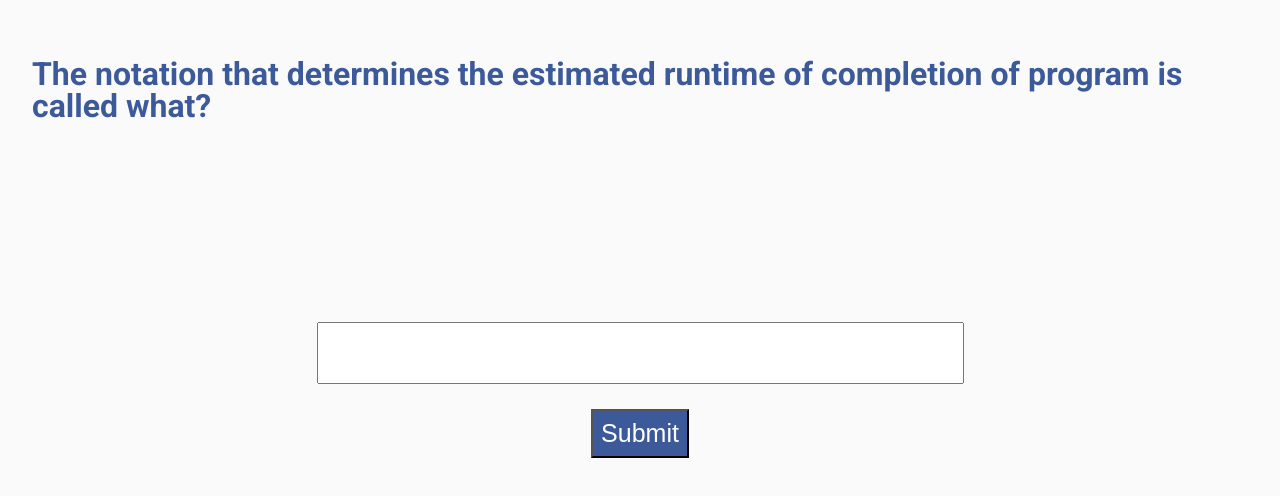
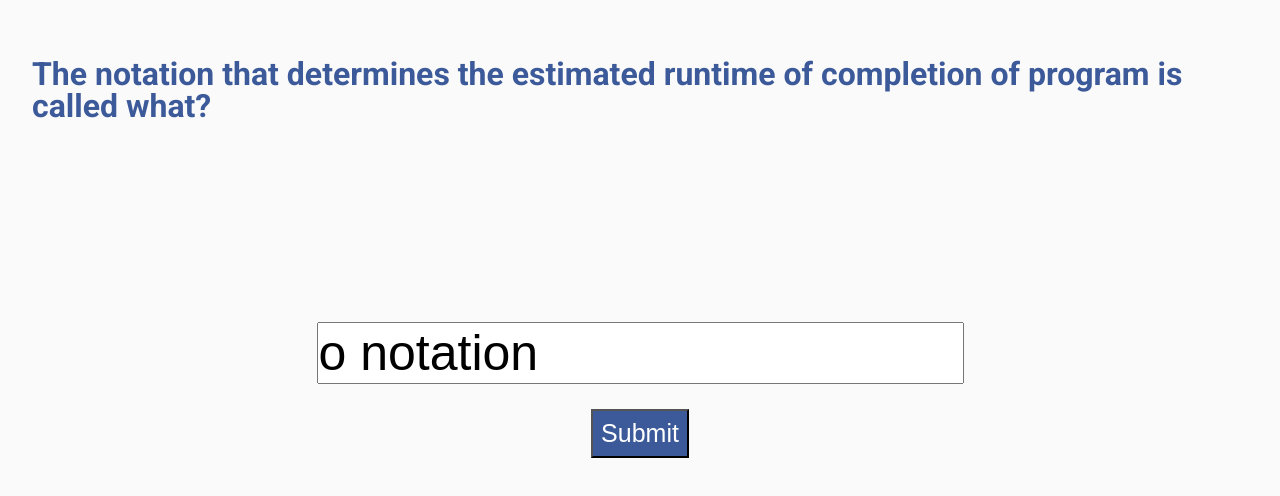
Before and after one commit to callummaguire/questionnaire-generator, a React (Create React App) app: page /questionpage in a window 1280 px wide. Shown: the part 142-638 px from the top of the page. Built offline with nearby package versions, Linux system fonts and the light colour scheme.

Commit message:
fix bug that crash application on submit

```diff
--- a/src/index.tsx
+++ b/src/index.tsx
@@ -7,6 +7,7 @@ import { BrowserRouter, Route, Switch } from "react-router-dom";
 ReactDOM.render(
   <>
     <BrowserRouter>
+      {/* Need for component where route aren't found */}
       <Switch>
         <Route exact path="/" component={App} />
         <Route path="/questionpage" component={StartQuestionPage} />
--- a/src/pages/start-question-page/start-question-page.tsx
+++ b/src/pages/start-question-page/start-question-page.tsx
@@ -1,5 +1,5 @@
 import React, { useState } from "react";
-import RenderQuestionComponent from "../../render-component/render-question-component";
+import RenderedQuestionComponent from "../../render-component/render-question-component";
 
 let apiQuestions = [
   {
@@ -22,12 +22,13 @@ let apiQuestions = [
 
 const StartQuestionPage: React.FC = () => {
   const [questions, setQuestions] = useState(apiQuestions);
+  console.log("start page questions", questions);
   return (
     <div className="container-center">
-      <RenderQuestionComponent
+      <RenderedQuestionComponent
         questions={questions}
         setQuestions={setQuestions}
-      ></RenderQuestionComponent>
+      ></RenderedQuestionComponent>
     </div>
   );
 };
--- a/src/question-component/typed-answer/typed-answer.tsx
+++ b/src/question-component/typed-answer/typed-answer.tsx
@@ -9,18 +9,21 @@ function handleOnChange(e: any, setAnswer: any) {
 }
 
 function handleButtonClick(answerState: any, question: any, setQuestions: any) {
-  console.log(answerState, question);
+  console.log("handle buton click", answerState, question);
 
   if (question.answer === answerState) {
     console.log(question);
-    setQuestions((prevState: any) => (prevState[0].completed = false));
+    setQuestions((prevState: any) => {
+      prevState[0].completed = true;
+      return [...prevState];
+    });
   } else {
     console.log("wrong!");
   }
 }
 
-const Type: React.FC<Props> = ({ question, setQuestions }) => {
-  const [answer, setAnswer] = useState("");
+const TypeAnswer: React.FC<Props> = ({ question, setQuestions }) => {
+  const [answer, setAnswer] = useState("o notation");
   return (
     <div className="margin-container">
       <div className="question">
@@ -42,4 +45,4 @@ const Type: React.FC<Props> = ({ question, setQuestions }) => {
   );
 };
 
-export default Type;
+export default TypeAnswer;
--- a/src/render-component/render-question-component.tsx
+++ b/src/render-component/render-question-component.tsx
@@ -1,5 +1,5 @@
 import React from "react";
-import QuestionType from "../question-component/typed-answer/typed-answer";
+import TypeAnswer from "../question-component/typed-answer/typed-answer";
 import MultipleChoice from "../question-component/multiple-choice/multiple-choice";
 
 interface Props {
@@ -11,6 +11,7 @@ const RenderedQuestionComponent: React.FC<Props> = ({
   questions,
   setQuestions
 }) => {
+  console.log("intial questions", questions);
   let question = findCurrentQuestion(questions);
 
   return <div>{RenderQuestionFactory(question, setQuestions)}</div>;
@@ -18,7 +19,7 @@ const RenderedQuestionComponent: React.FC<Props> = ({
 
 function RenderQuestionFactory(question: any, setQuestions: any) {
   if (question.type === "type") {
-    return <QuestionType question={question} setQuestions={setQuestions} />;
+    return <TypeAnswer question={question} setQuestions={setQuestions} />;
   }
   if (question.type === "multipleChoice") {
     return (
@@ -33,7 +34,12 @@ function RenderQuestionFactory(question: any, setQuestions: any) {
 }
 
 function findCurrentQuestion(questions: any) {
-  return questions.filter((x: any) => (x.completed ? null : x))[0];
+  console.log("filter", questions);
+  const unanswerQuestions = questions.filter((x: any) =>
+    x.completed ? null : x
+  )[0];
+  console.log("unanswer question lists", unanswerQuestions);
+  return unanswerQuestions;
 }
 
 export default RenderedQuestionComponent;
```
